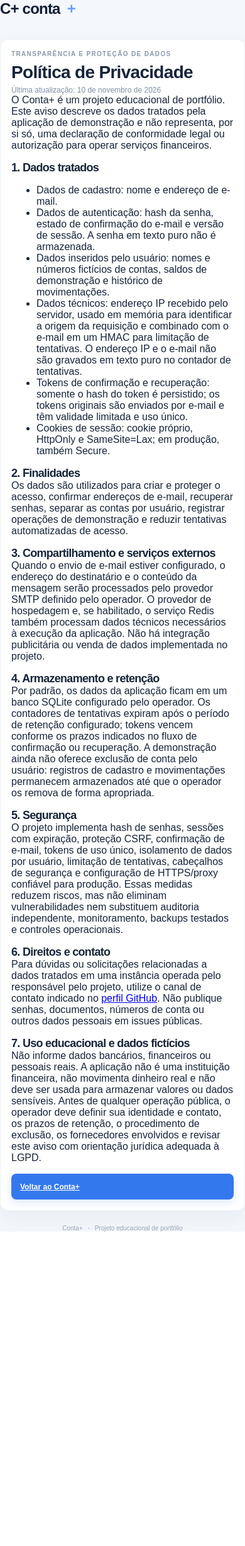
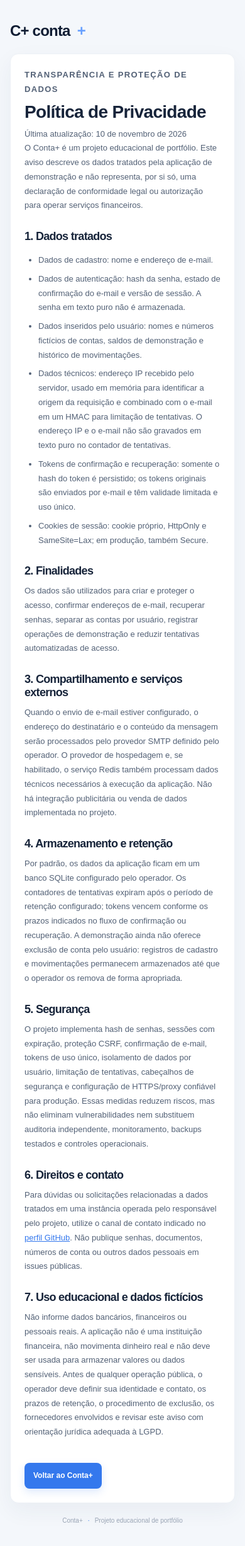
Before and after one commit to lucasmportela/Conta-Plus-Sistema-de-Contas-Bancarias, a Flask app: page /privacidade in a window 390 px wide. Shown: the whole page at 63% size. Before the commit the page ends 1955 px from the top, so only its background shows below. Run offline with Flask 3, Linux system fonts and the light colour scheme.

Commit message:
style: adiciona layout responsivo da politica de privacidade

```diff
--- a/static/css/style.css
+++ b/static/css/style.css
@@ -194,3 +194,15 @@ footer span { color: #3478ed; padding: 0 5px; }
 .button-secondary { width: 100%; justify-content: center; background: #f3f6fa; color: #536176; border: 1px solid #e4eaf2; }
 .auth-footnote a, footer a { color: var(--blue); text-decoration: none; }
 .auth-footnote a:hover, footer a:hover { text-decoration: underline; }
+
+.privacy-body { min-height: 100vh; background: var(--bg); }
+.privacy-page { width: min(900px, calc(100% - 32px)); margin: 0 auto; padding: 35px 0; }
+.privacy-page .auth-brand { margin: 0 0 22px; }
+.privacy-panel { padding: clamp(22px, 5vw, 48px); }
+.privacy-panel h1 { margin: 0 0 8px; }
+.privacy-panel h2 { margin: 27px 0 10px; }
+.privacy-panel p, .privacy-panel li { color: #536176; font-size: 13px; line-height: 1.75; }
+.privacy-panel ul { padding-left: 22px; }
+.privacy-panel li { margin: 7px 0; }
+.privacy-panel a:not(.button) { color: var(--blue); }
+.privacy-back { display: inline-flex; width: auto; margin-top: 24px; text-decoration: none; }
```
